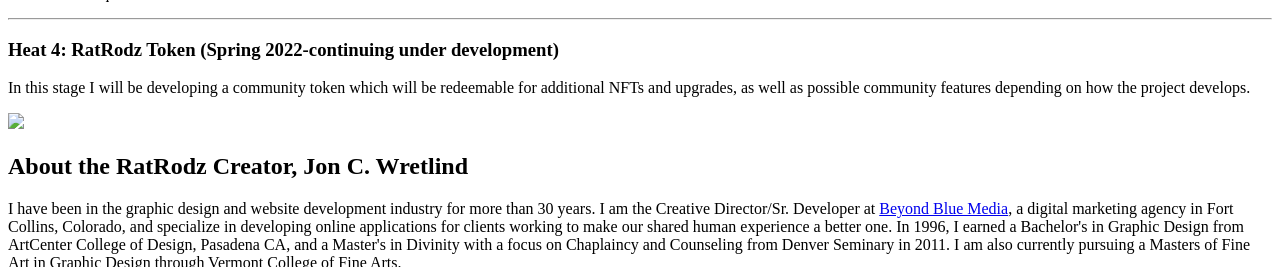
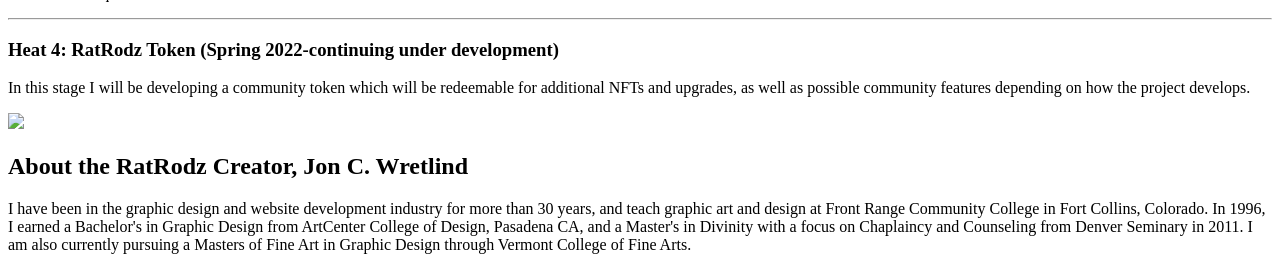
Before and after one commit to jonwretlind/ratrodz-club-site, a PHP site: template themes/default/index.twig in a window 1280 px wide. Shown: the part 894-1161 px from the top of the page. Run offline with PHP 8.4, Linux system fonts and the light colour scheme; the template is opened without the code that fills it: most values are stand-ins (such as "Sample title", 1, 10 or a date in 2020); some libraries are stand-ins or nearby versions.

Commit message:
images added

```diff
--- a/themes/default/index.twig
+++ b/themes/default/index.twig
@@ -93,11 +93,11 @@
 <em></div></em></p>
             </div>
             <div id="About">
-            <img src="{{ theme_url }}/img/psychedlic-me-jcw.jpg" class="moi"/>
+            <img src="{{ theme_url }}/img/jcw-detroit-autorama.jpg" class="moi"/>
             <div><h2>About the RatRodz Creator, Jon C. Wretlind</h2>
-<p>I have been in the graphic design and website development industry for more than 30 years. I am the Creative Director/Sr. Developer at <a href="https://beyondbluemedia.com/" target="_blank">Beyond Blue Media</a>, a digital marketing agency in Fort Collins, Colorado, and specialize in developing online applications for clients working to make our shared human experience a better one. In 1996, I earned a Bachelor's in Graphic Design from ArtCenter College of Design, Pasadena CA, and a Master's in Divinity with a focus on Chaplaincy and Counseling from Denver Seminary in 2011. I am also currently pursuing a Masters of Fine Art in Graphic Design through Vermont College of Fine Arts.</p></div>
-            <img src="{{ theme_url }}/img/elvisGAN.jpeg" class="elvis"/>
-            <div><h2>Our Community Manager, ElvisGAN</h2>
+<p>I have been in the graphic design and website development industry for more than 30 years, and teach graphic art and design at Front Range Community College in Fort Collins, Colorado. In 1996, I earned a Bachelor's in Graphic Design from ArtCenter College of Design, Pasadena CA, and a Master's in Divinity with a focus on Chaplaincy and Counseling from Denver Seminary in 2011. I am also currently pursuing a Masters of Fine Art in Graphic Design through Vermont College of Fine Arts.</p></div>
+            <img src="https://x.com/ElvisGAN777/photo" class="elvis"/>
+            <div><h2>Our Community Manager, @ElvisGAN777</h2>
 <p>Hello RatRodz Club! Today I am joining the team as a Community Manager. You'll find me in the Discord and Telegram. I have a background in marketing, with heavy emphasis on the social media side.</p>
 <p>My introduction to the RatRodz project was in November 2021 by the lead developer, @JCWretlind. Jon and I have worked closely together on several projects in the past, and I am always impressed with his work. He is gifted in being able to clearly communicate a vision, and execute it. Jon has the drive to design "human experiences" rather than "user experiences", and he is usually found at the intersection of tech and design; A perfect fit for the emerging NFT landscape.</p>
 <p>I hopped on this opportunity once it was presented to me. Truth be told, I started minting like mad after I signed on to the project. (At .03 SOL, who wouldn't?) 😂</p>
```
Also changed, not shown: themes/default/img/jcw-detroit-autorama.jpg (added).
